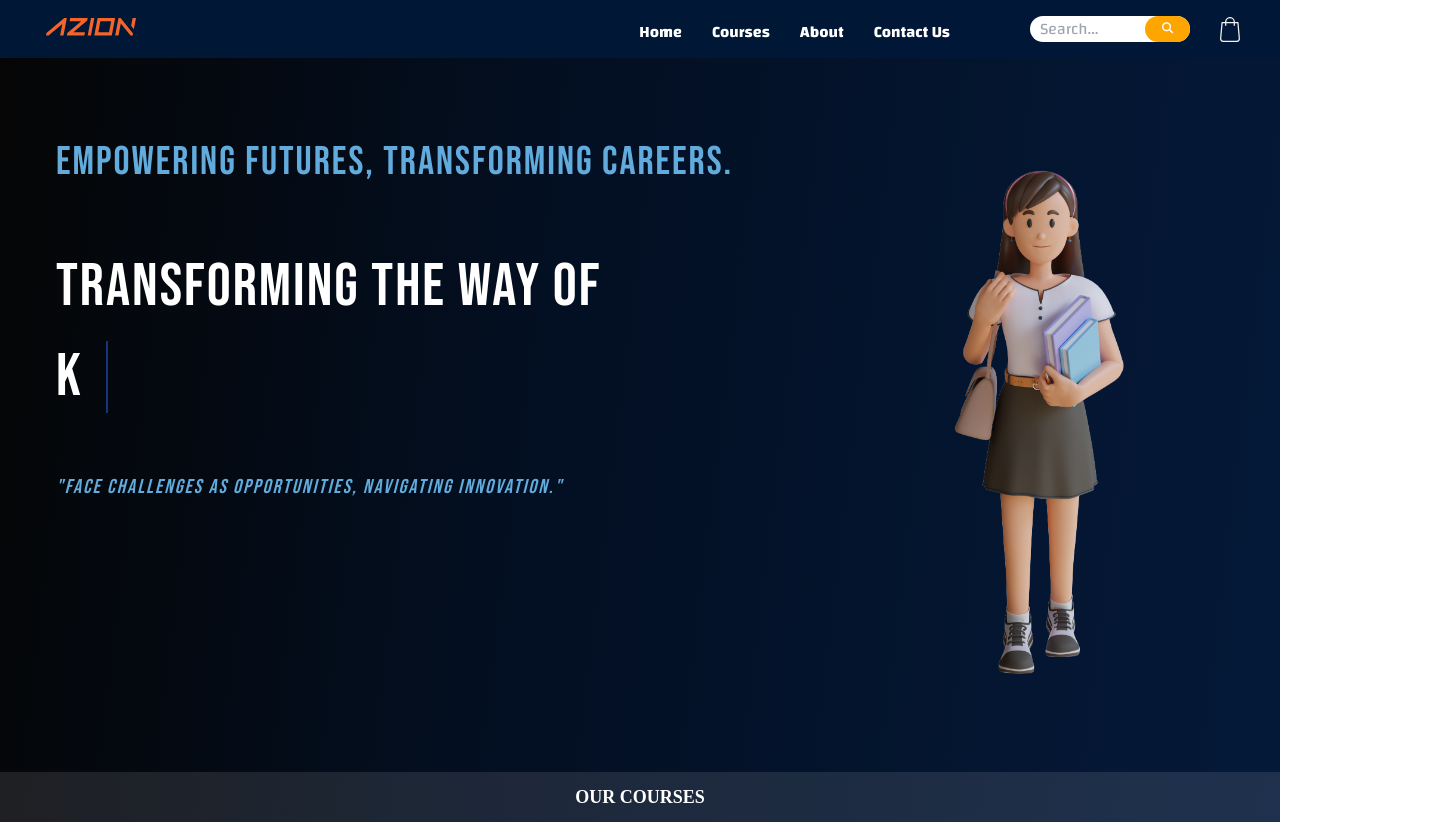
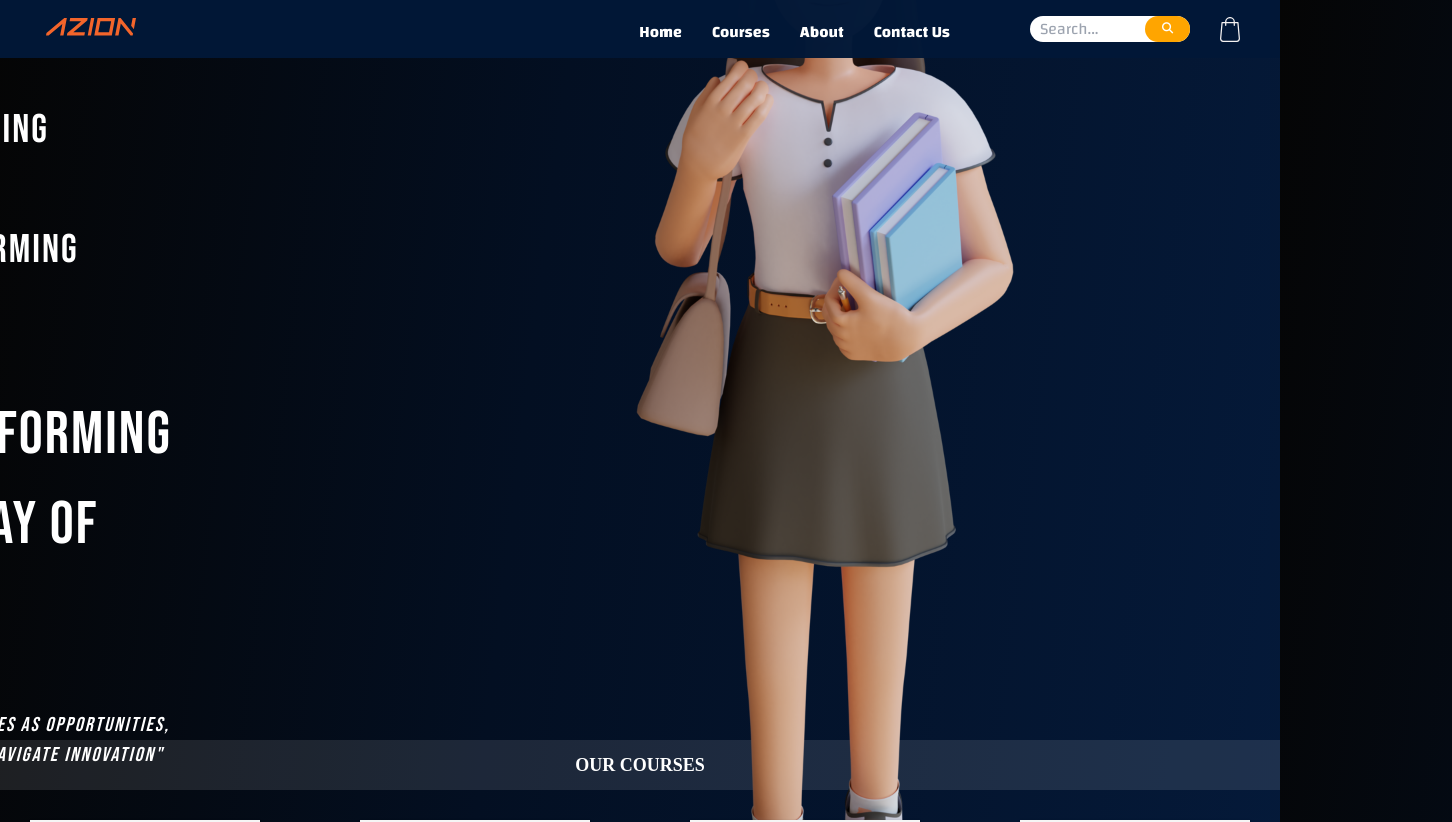
Before and after one commit to NishantRana07/Engineers-hub, a React (Create React App) app: page / in a window 1280 px wide. Shown: the top 822 px of the page, 1452 px wide, since content can reach past the window. Built offline with nearby package versions, Linux system fonts and the light colour scheme.

Commit message:
Add files via upload

```diff
--- a/src/components/hero.js
+++ b/src/components/hero.js
@@ -1,7 +1,6 @@
 import React, { useEffect, useState } from 'react';
 import '../assets/hero.css';
-import BG from '../assets/bg.png';
-
+import BG from '../assets/bgx.png';
 
 function Hero() {
     const [currentText, setCurrentText] = useState("");
@@ -45,29 +44,21 @@ function Hero() {
     }, [charIndex, isDeleting, wordIndex]);
 
     return (
-        <div className="contains-all p-4">
-            <div className="body flex items-center justify-between pt-4">
-                <div className="para flex flex-col items-start justify-start gap-[50px] h-full pt-[20px] pl-[40px]">
-                    <p className="top text-[40px] text-[#62acdd]">Empowering Futures, Transforming Careers.</p>
+        <div className="contains-all">
+            <div className="body flex items-center justify-between">
+                <div className="para flex flex-col items-start justify-start gap-[50px] h-full pt-[20px] pl-[40px] text-white">
+                    <p className="top text-[40px]">Empowering Futures, Transforming Careers.</p>
                     <p className="below text-[60px]">
                         Transforming the way of <br />
-                        <span id="changingWord" className="typing  "> {currentText} &nbsp;</span>
+                        <span id="changingWord" className="typing">{currentText} &nbsp;</span>
                     </p>
-                    <p className="bottom text-[20px] text-[#62acdd]">
-                        <i>"Face challenges as opportunities, navigating innovation."</i>
+                    <p className="bottom text-[20px]">
+                        <i>"Face challenges as opportunities, much like us, navigate innovation"</i>
                     </p>
                 </div>
-
-                <div className='IMG'>
-                    <img
-                        style={{ marginRight: '-70px' }}
-                        src={BG}
-                        alt="Background"
-                    />
+                <img src={BG} alt="Background" />
             </div>
         </div>
-        </div>
-
     );
 }
 
--- a/src/components/mentors.js
+++ b/src/components/mentors.js
@@ -4,9 +4,9 @@ import '../assets/mentors.css';
 
 // Import images
 import person1 from '../assets/1st-person.jpg';
-import person2 from '../assets/2nd-person.avif';
+import person2 from '../assets/2nd-person.jpg';
 import person3 from '../assets/3rd-person.jpeg';
-import person4 from '../assets/4th-person.avif';
+import person4 from '../assets/4th-person.jpg';
 import person5 from '../assets/5th-person.png';
 
 const Mentors = () => {
--- a/src/components/nav.js
+++ b/src/components/nav.js
@@ -1,11 +1,17 @@
-import React from 'react';
+import React, { useState } from 'react';
 import '../assets/nav.css';
 
 function Nav() {
+  const [navVisible, setNavVisible] = useState(false);
+
+  const handleToggle = () => {
+    setNavVisible((prevVisible) => !prevVisible);
+  };
+
   return (
-    <nav className='navbar flex justify-between p-4 items-center overflow-hidden flex-wrap'>
-      {/* Left side for logo */}
+    <nav className="navbar" id="navbar">
       <div className="left">
+        <a href="#">
         <div className='logo h-[30px] w-[90px] my-auto mt-2 ml-4'>
           <svg viewBox="0 0 120 24" fill="none" xmlns="http://www.w3.org/2000/svg">
             <path fillRule="evenodd" clipRule="evenodd" d="M68.8751 0L64.3906 23.4146H87.711L92.1955 0H68.8751ZM72.5179 4.42392H86.8522L84.0623 18.9907H69.728L72.5179 4.42392Z" fill="#F3652B"></path>
@@ -15,27 +21,31 @@ function Nav() {
             <path fillRule="evenodd" clipRule="evenodd" d="M32.2893 0L31.4419 4.42401H46.9283L28.4682 19.9674L27.8047 23.4146H51.125L51.9724 18.9906H36.4861L54.9502 3.44385L55.6096 0H32.2893Z" fill="#F3652B"></path>
           </svg>
         </div>
-      </div> {/* LOGO */}
+        </a>
+      </div>
 
-      {/* Right side for items */}
-      <div className="right ">
+      {/* Hamburger button to toggle .right div */}
+      <button className="ham" onClick={handleToggle}>
+        <i className="fa-solid fa-bars"></i>
+      </button>
+
+      <div className={`right ${navVisible ? 'show' : ''}`}>
         <a href="index.html" className="home">Home</a>
         <a href="#">Courses</a>
-        <a href="#"  className="abt">About</a>
-        <a href="#" className="contactUs" onclick="console.log('contact-us clicked')">Contact Us</a>
+        <a href="#" className="abt">About</a>
+        <a href="#" className="contactUs" onClick={() => console.log('contact-us clicked')}>Contact Us</a>
         <div className="search">
-            <input type="text" placeholder="Search..."></input>
-            <button><i className="fa-solid fa-magnifying-glass"></i></button>
-        </div> {/* search */}
-    </div>
+          <input type="text" placeholder="Search..." />
+          <button><i className="fa-solid fa-magnifying-glass"></i></button>
+        </div>
+      </div>
 
-    {/*  Cart Button is now outside of the .right div  */}
-    <button data-quantity="0" className="btn-cart">
+      <button data-quantity="0" className="btn-cart">
         <svg className="icon-cart" viewBox="0 0 24.38 30.52" height="30.52" width="24.38" xmlns="http://www.w3.org/2000/svg">
-            <path transform="translate(-3.62 -0.85)" d="M28,27.3,26.24,7.51a.75.75,0,0,0-.76-.69h-3.7a6,6,0,0,0-12,0H6.13a.76.76,0,0,0-.76.69L3.62,27.3v.07a4.29,4.29,0,0,0,4.52,4H23.48a4.29,4.29,0,0,0,4.52-4ZM15.81,2.37a4.47,4.47,0,0,1,4.46,4.45H11.35a4.47,4.47,0,0,1,4.46-4.45Zm7.67,27.48H8.13a2.79,2.79,0,0,1-3-2.45L6.83,8.34h3V11a.76.76,0,0,0,1.52,0V8.34h8.92V11a.76.76,0,0,0,1.52,0V8.34h3L26.48,27.4a2.79,2.79,0,0,1-3,2.44Zm0,0"></path>
+          <path transform="translate(-3.62 -0.85)" d="M28,27.3,26.24,7.51a.75.75,0,0,0-.76-.69h-3.7a6,6,0,0,0-12,0H6.13a.76.76,0,0,0-.76.69L3.62,27.3v.07a4.29,4.29,0,0,0,4.52,4H23.48a4.29,4.29,0,0,0,4.52-4ZM15.81,2.37a4.47,4.47,0,0,1,4.46,4.45H11.35a4.47,4.47,0,0,1,4.46-4.45Zm7.67,27.48H8.13a2.79,2.79,0,0,1-3-2.45L6.83,8.34h3V11a.76.76,0,0,0,1.52,0V8.34h8.92V11a.76.76,0,0,0,1.52,0V8.34h3L26.48,27.4a2.79,2.79,0,0,1-3,2.44Zm0,0"></path>
         </svg>
         <span className="quantity"></span>
-    </button>
+      </button>
     </nav>
   );
 }
--- a/src/components/reviews.js
+++ b/src/components/reviews.js
@@ -3,9 +3,9 @@ import '../assets/reviews.css';
 
 // Import images
 import person1 from '../assets/1st-person.jpg';
-import person2 from '../assets/2nd-person.avif';
+import person2 from '../assets/2nd-person.jpg';
 import person3 from '../assets/3rd-person.jpeg';
-import person4 from '../assets/4th-person.avif';
+import person4 from '../assets/4th-person.jpg';
 import person5 from '../assets/5th-person.png';
 
 // Review data
```
Lines whose indentation alone changed are shown as unchanged.
